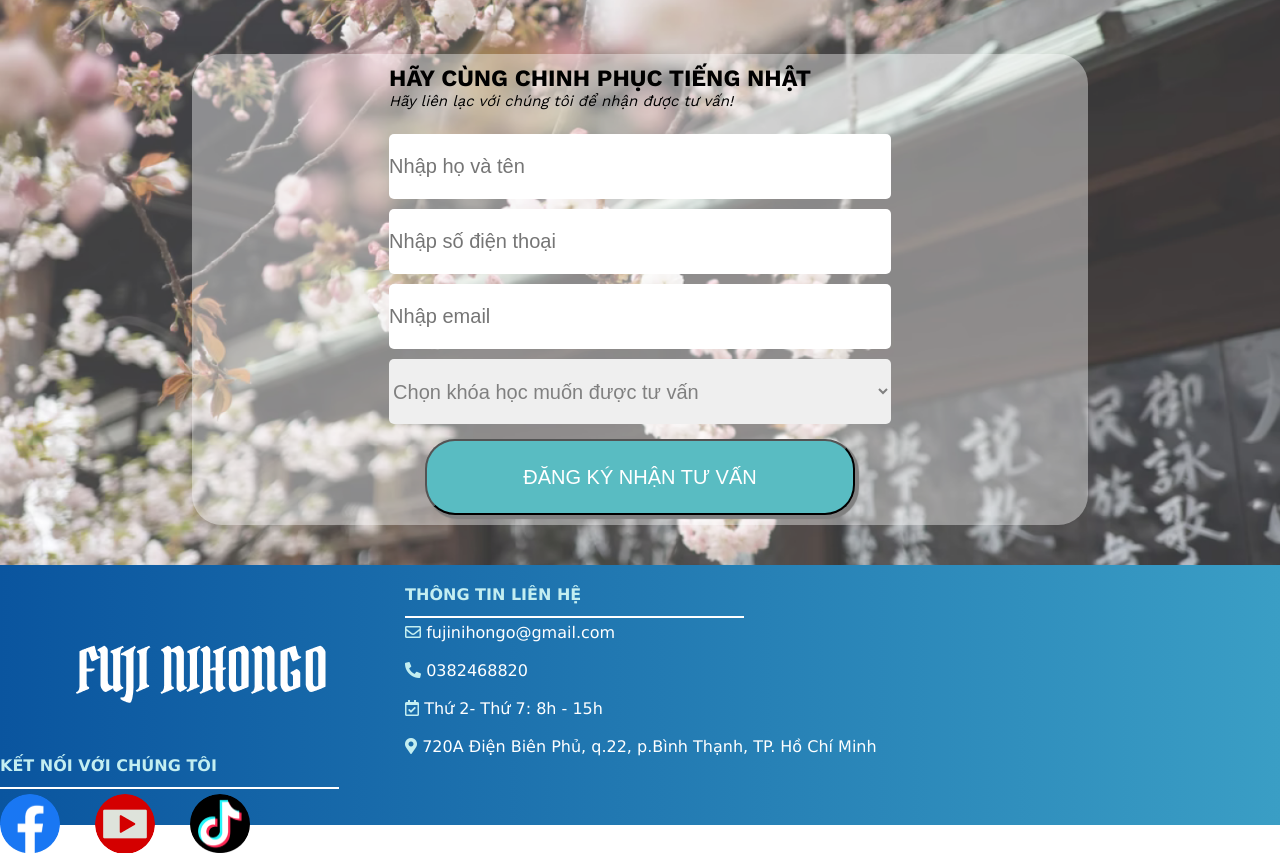
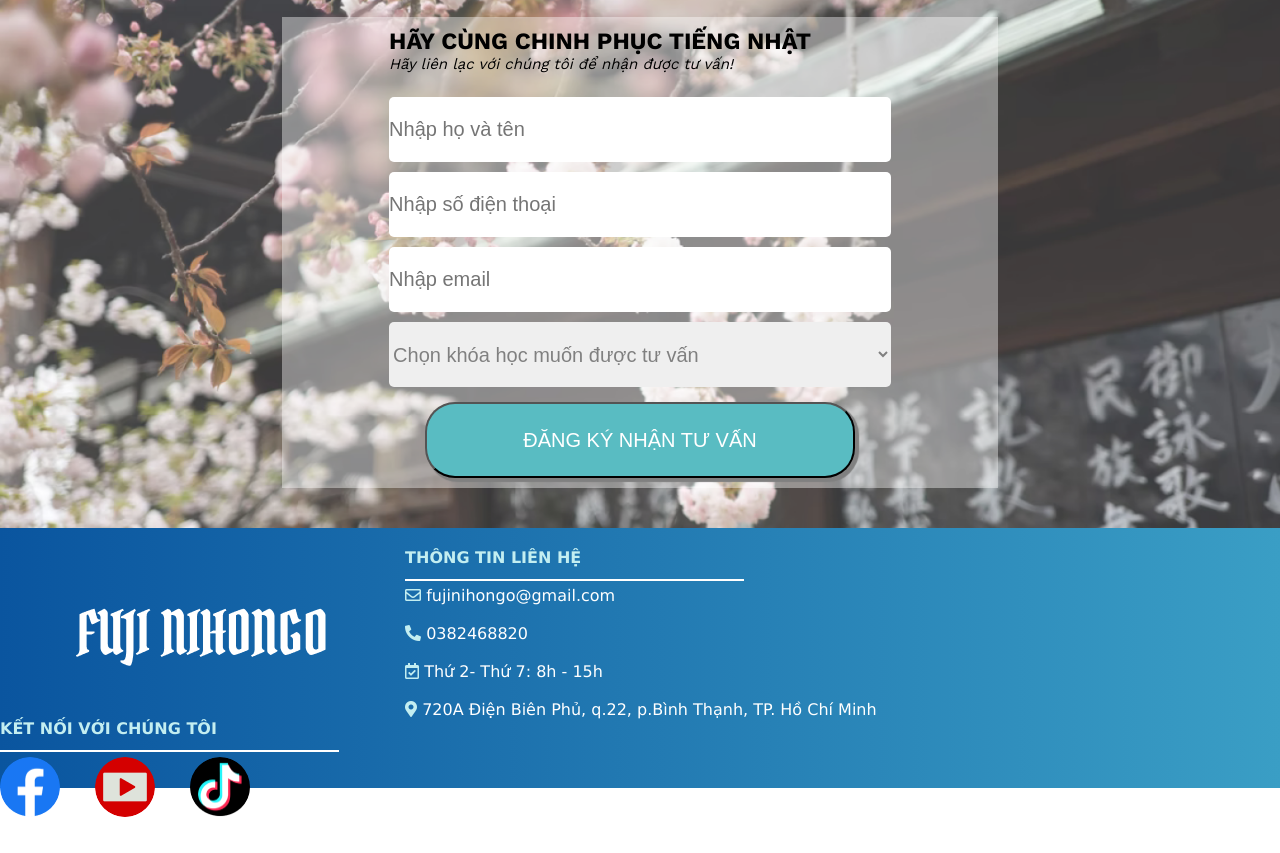
Before and after one commit to Tan-Binh/CNPM, a PHP site: page / in a window 1280 px wide. Shown: the part 1827-2680 px from the top of the page. After the commit the page ends 2644 px from the top, so only its background shows below. Run offline with PHP 8.4, Linux system fonts and the light colour scheme.

Commit message:
Thu nhỏ form liên hệ, height header 120px cho đỡ to

```diff
--- a/css/header.css
+++ b/css/header.css
@@ -4,7 +4,7 @@
 }
 header {
     width: 100%;
-    height: 150px;
+    height: 120px;
     font-family: Geneva, Tahoma, sans-serif;
     background: linear-gradient(to right,rgb(10,85,159),rgb(58,158,197));
     font-size: 18px;
--- a/css/trangChu.css
+++ b/css/trangChu.css
@@ -12,7 +12,7 @@ html {
 /*banner begin*/
 .banner {
     width: 100%;
-    margin-top: 150px;
+    margin-top: 120px;
     padding: 20px 0px;
     text-align: center;
     background: white;
@@ -179,20 +179,19 @@ html {
     font-size: 20px;
     background-image: url(../images/lien_he/image12.png);
     background-size: cover;
-    padding: 20px 15% 40px 15%;
+    padding: 20px 22% 40px 22%;
 }
 .lienhe_content
 {
     width: 100%;
-    padding-top:10px;
+    margin-top: 4%;
+    padding: 10px 0px;
     background-color: rgba(255, 255, 255, 0.4);
-    border-radius: 30px;
-    margin-top: 4%;
-    padding-bottom:10px;
 }
 .form_lienhe
 {
-    margin: auto 10%;
+    margin: auto 0;
+    box-sizing: border-box;
 }
 .form_lienhe h3,
 .form_lienhe p
```
